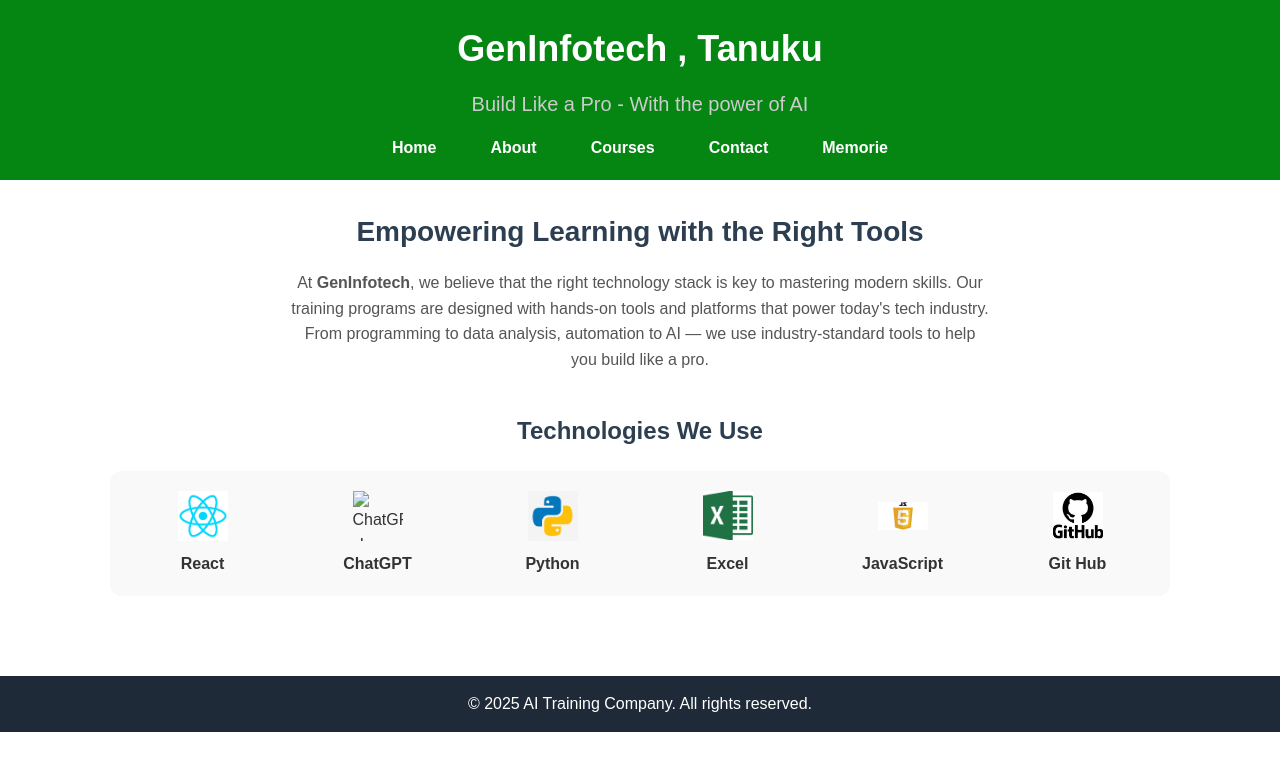
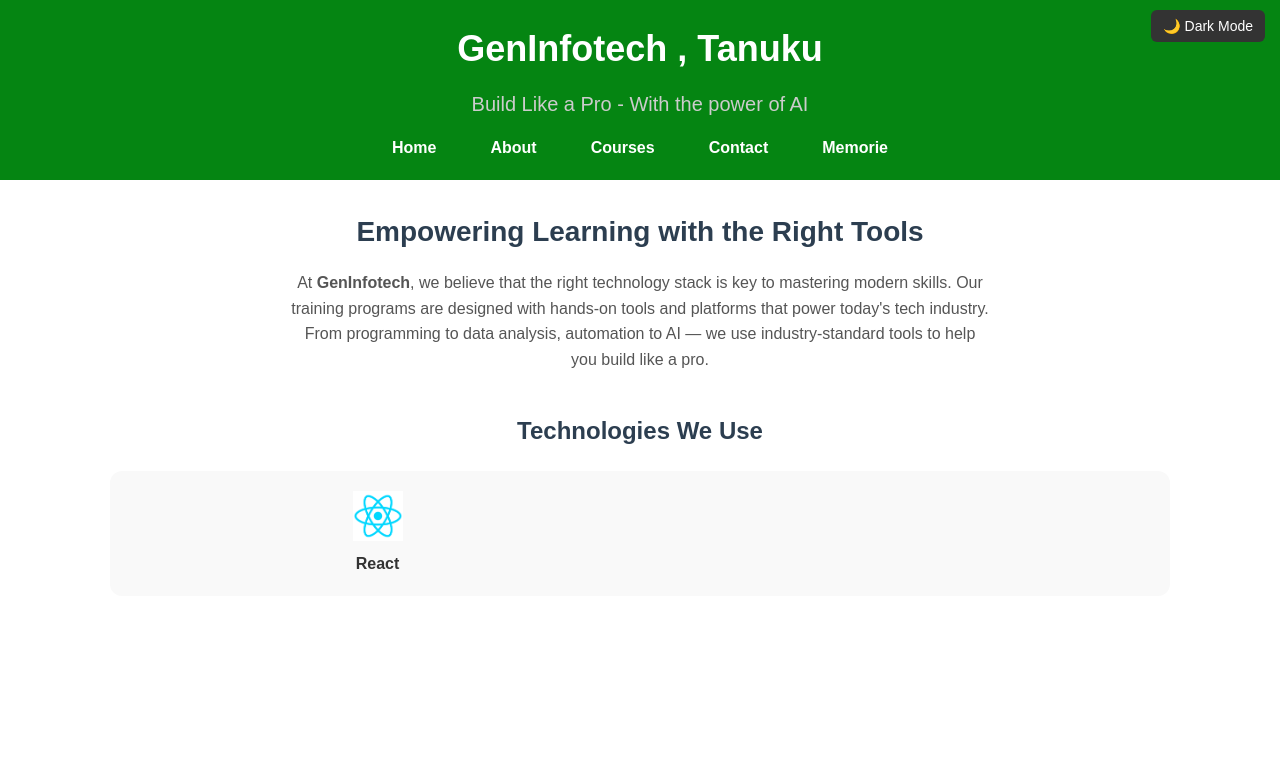
Before and after one commit to suhasini2000/my-static-website, a plain HTML site: page index.html in a window 1280 px wide. Drawn offline with Linux system fonts and the light colour scheme.

Commit message:
Added dark mode toggle feature

```diff
--- a/css/style.css
+++ b/css/style.css
@@ -131,3 +131,43 @@
     font-size: 16px;
     color: #333;
   }
+
+  /* Dark Mode Toggle Button */
+.dark-mode-toggle {
+  position: fixed;
+  top: 10px;
+  right: 15px;
+  padding: 8px 12px;
+  font-size: 14px;
+  background-color: #333;
+  color: #fff;
+  border: none;
+  border-radius: 6px;
+  cursor: pointer;
+  z-index: 1000;
+}
+
+.dark-mode-toggle:hover {
+  background-color: #555;
+}
+
+/* Dark Mode Styling */
+body.dark-mode {
+  background-color: #121212;
+  color: #f0f0f0;
+}
+
+body.dark-mode header,
+body.dark-mode footer {
+  background-color: #1e1e1e;
+  color: #ffffff;
+}
+
+body.dark-mode a {
+  color: #90caf9;
+}
+
+body.dark-mode .dark-mode-toggle {
+  background-color: #f5f5f5;
+  color: #121212;
+}
--- a/index.html
+++ b/index.html
@@ -5,8 +5,12 @@
   <meta name="viewport" content="width=device-width, initial-scale=1.0" />
   <title>GenInfotech | Static Website</title>
   <link rel="stylesheet" href="css/style.css" />
+  <script defer src="js/script.js"></script> <!-- Add this line -->
 </head>
 <body>
+
+  <!-- 🔘 Dark Mode Toggle Button -->
+  <button class="dark-mode-toggle" onclick="toggleDarkMode()">🌙 Dark Mode</button>
 
   <header>
     <h1>GenInfotech , Tanuku</h1>
@@ -35,18 +39,4 @@
     <div class="tech-title">Technologies We Use</div>
     <div class="tech-grid">
       <div><img src="images/react.png" alt="React Logo" /><p>React</p></div>
-      <div><img src="images/chatlogo.png" alt="ChatGPT Logo" /><p>ChatGPT</p></div>
-      <div><img src="images/python.png" alt="Python Logo" /><p>Python</p></div>
-      <div><img src="images/excel.png" alt="Excel Logo" /><p>Excel</p></div>
-      <div><img src="images/js.png" alt="JavaScript Logo" /><p>JavaScript</p></div>
-      <div><img src="images/git.jpeg" alt="git hub logo" /><p>Git Hub</p></div>
-
-    </div>
-  </main>
-
-  <footer>
-    <p>&copy; 2025 AI Training Company. All rights reserved.</p>
-  </footer>
-
-</body>
-</html>
+      <div><img src="images/chatlogo.png" alt="ChatGPT Logo
--- /dev/null
+++ b/js/script.js
@@ -0,0 +1,3 @@
+function toggleDarkMode() {
+  document.body.classList.toggle('dark-mode');
+}
```
